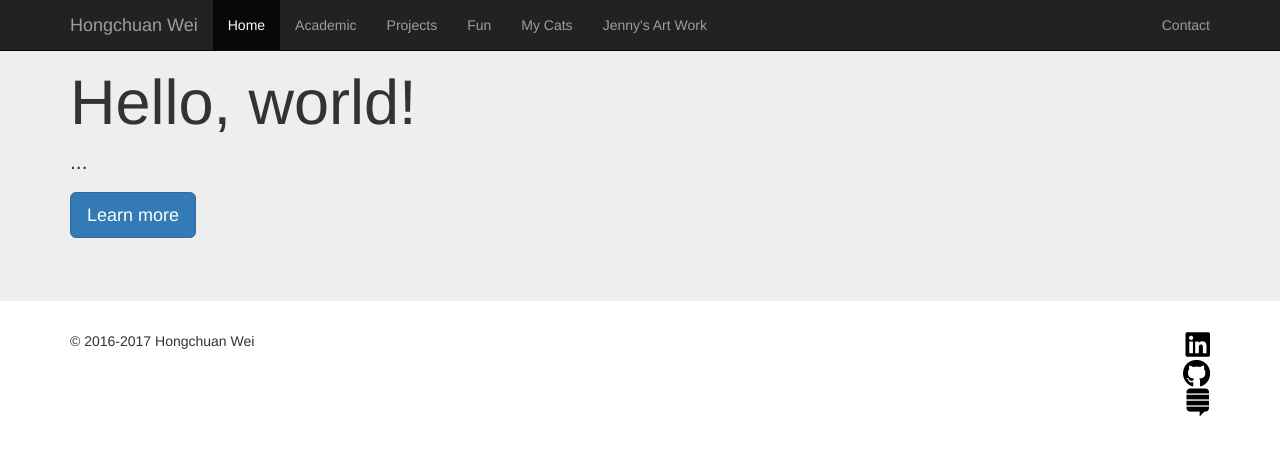
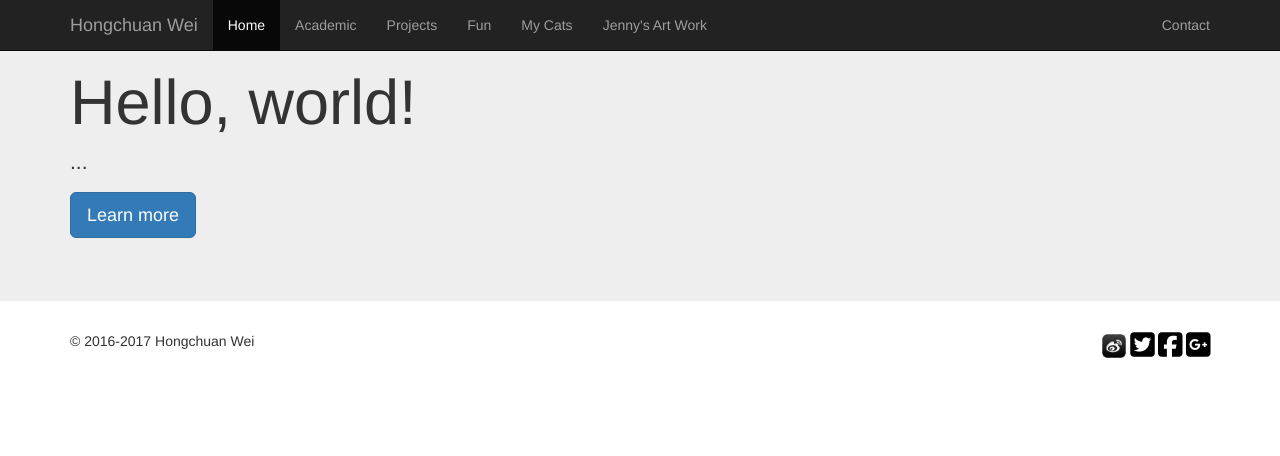
Before and after one commit to hongchuanwei/hongchuanwei.github.io, a Jekyll site: the page built from index.html, in a window 1280 px wide. Shown: the top 456 px of the page. Built offline with Jekyll 4.4.1, drawn with Linux system fonts in a browser that asks for light colours; nearby versions of some CDN libraries.

Commit message:
footer share with icons

```diff
--- a/_layouts/default.html
+++ b/_layouts/default.html
@@ -85,23 +85,25 @@
 	  <p>&copy; 2016-2017 Hongchuan Wei</p>
 	</div>
 	<div class="col-md-4">
-	  <ul align="right">
+	  <ul class="footer_ul">
 	    <li>
-	      <a href="https://www.linkedin.com/in/hongchuanwei/"
-		 class="btn_black" id="a_LI">
-		<i class="fa fa-linkedin-square fa-2x"></i>
+	      <a href="#">
+		<img id="i_weibo" src="imgs/weibo-black-32.png" class="btn_black"/>
 	      </a>
 	    </li>
 	    <li >
-	      <a href="https://github.com/hongchuanwei"
-		 class = "btn_black" id="a_GH">
-		<i class="fa fa-github fa-2x" ></i>
+	      <a href="#">
+		<i id="i_twitter" class="fa fa-twitter-square fa-2x btn_black" ></i>
 	      </a>
 	    </li>
 	    <li>
-	      <a href="http://stackexchange.com/users/2572128/river-06"
-		 class="btn_black" id="a_SE">
-		<i class="fa fa-stack-exchange fa-2x"></i>
+	      <a href="#">
+		<i id="i_facebook" class="fa fa-facebook-square fa-2x btn_black"></i>
+	      </a>
+	    </li>
+	    <li>
+	      <a href="#">
+		<i id="i_google_plus" class="fa fa-google-plus-square fa-2x btn_black"></i>
 	      </a>
 	    </li>
 	  </ul>
--- a/main.css
+++ b/main.css
@@ -1,22 +1,29 @@
 footer .col-sm-8 {
-  display: flex;
-  justify-content: flex-end;
+    display: flex;
+    justify-content: flex-end;
 }
 
 footer .col-xs-4 {
-  display: flex;
-  justify-content: flex-end;
+    display: flex;
+    justify-content: flex-end;
     float: right;
 }
 
-footer ul {
-  list-style: none;
+footer ul.footer_ul {
+    list-style: none;
+    float: right;
 }
 
-.btn_gray{
-    color: gray;
+footer li {
+    display: inline;
 }
 
 .btn_black{
     color: black;
+    width: 24px;
+    height: 24px;
 }
+
+#i_weibo{
+    margin: 0px 0px 12px 0px;
+}
--- a/main.js
+++ b/main.js
@@ -1,16 +1,29 @@
+var LI_COLOR = "rgb(0,127,176)";   // LinkedIn color
+var FB_COLOR = "rgb(57, 90, 147)"; // Facebook color
+var TT_COLOR = "rgb(0, 162, 236)"; // Twitter color
+var GP_COLOR = "rgb(223, 66, 60)";
 $(document).ready(function(){
-    $("#a_LI").hover(
-	function(){
-            $(this).css({
-		"color": LI_COLOR,
-	    })
-	},
-	function(){
-	    $(this).css({
-		"color": "black",
-	    })
-	}
+    // weibo hover effect
+    $("#i_weibo").hover(
+	function(){ $(this).attr("src", "imgs/weibo-color-128.png") },
+	function(){ $(this).attr("src", "imgs/weibo-black-32.png") }
+    );
+
+    // fb hover effect
+    $("#i_facebook").hover(
+	function(){ $(this).css({"color": FB_COLOR}) },
+	function(){ $(this).css({"color": "black"}) }
+    );
+
+    // twitter hover effect
+    $("#i_twitter").hover(
+	function(){ $(this).css({"color": TT_COLOR}) },
+	function(){ $(this).css({"color": "black"}) }
+    );
+
+    // google plus hover effect
+    $("#i_google_plus").hover(
+	function(){ $(this).css({"color": GP_COLOR}) },
+	function(){ $(this).css({"color": "black"}) }
     );
 });
-
-var LI_COLOR = "rgb(0,127,176)";
```
Also changed, not shown: imgs/weibo-black-32.png (added), imgs/weibo-color-128.png (added), 1 other file.
